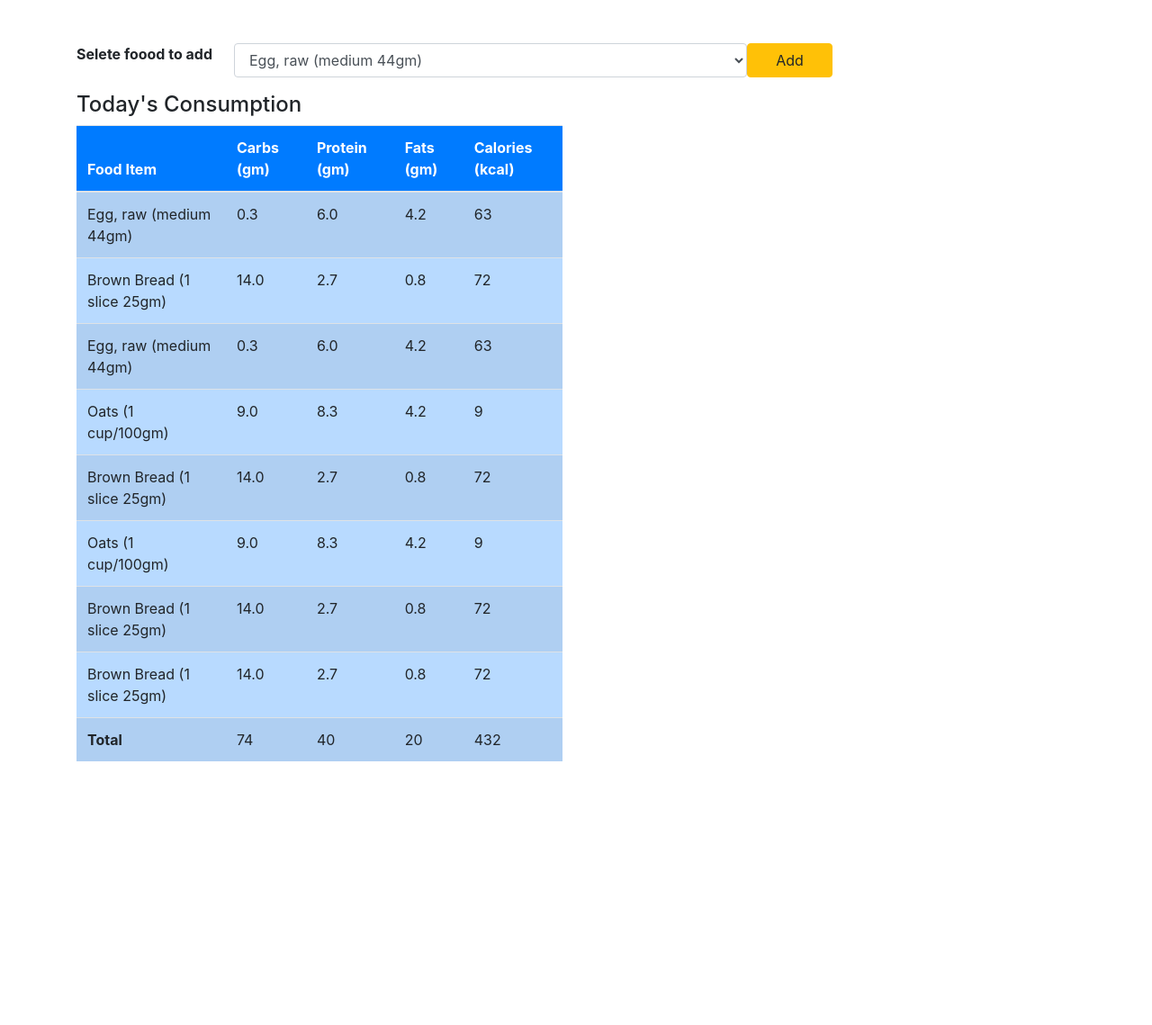
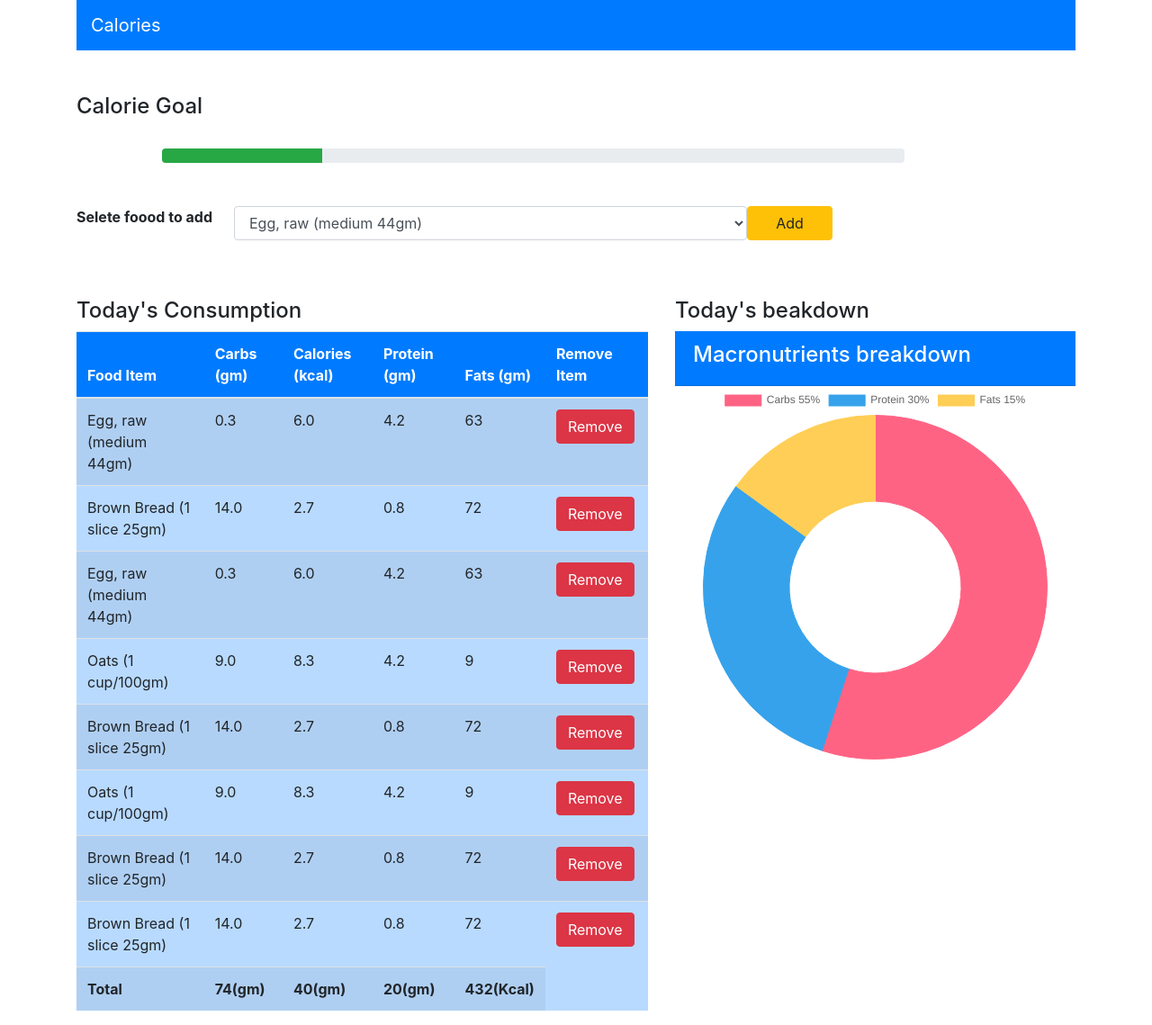
Before and after one commit to Ritesh-Tiwari/Django-Masterclass, a Django app: page / in a window 1280 px wide. Shown: the whole page at 90% size. Before the commit the page ends 846 px from the top, so only its background shows below. Run offline with Django 3.2, Linux system fonts and the light colour scheme; a user stored in the database is signed in; data comes from the database, SQL or seed files in the repository; both versions use the stored data as it was after the commit; some libraries are stand-ins or nearby versions.

Commit message:
adding navbar, integrating chart js, delete functionality.

```diff
--- a/calorieCount/myapp/templates/myapp/index.html
+++ b/calorieCount/myapp/templates/myapp/index.html
@@ -7,11 +7,32 @@
     <title>Calorie Count - {{ user.username }} </title>
     <link rel="stylesheet" href="https://cdn.jsdelivr.net/npm/bootstrap@4.0.0/dist/css/bootstrap.min.css"
         integrity="sha384-Gn5384xqQ1aoWXA+058RXPxPg6fy4IWvTNh0E263XmFcJlSAwiGgFAW/dAiS6JXm" crossorigin="anonymous">
+        <script src="https://cdn.jsdelivr.net/npm/chart.js@2.9.3/dist/Chart.min.js"></script>
 </head>
 
 <body>
-    <div class="container pt-5">
+    <div class="container ">
+        <div class="row">
+            <div class="col-md-12">
+                <div class="navbar navbar-dark bg-primary">
+                    <span class="navbar-brand">Calories </span>
+                </div>
+            </div>
+        </div>
+        <br><br>
 
+        <h4> Calorie Goal</h4>
+        <br>
+        <div class="row">
+            <div class="col-md-9 offset-1">
+                <div class="progress">
+                    <div class="progress-bar bg-success" style="width: 0%" role="progressbar" aria-valuenow="0"
+                        aria-valuemin="0" aria-valuemax="0"></div>
+                </div>
+            </div>
+        </div>
+        <br>
+        <br>
         <div class="row">
             <div class="col-md-12 ">
                 <form action="" method="post">
@@ -29,8 +50,8 @@
             </div>
         </div>
 
-        <div class="row">
-            <div class="col-md-6">
+        <div class="row pt-5">
+            <div class="col-md-7">
                 <div>
                     <h4> Today's Consumption</h4>
                 </div>
@@ -39,9 +60,10 @@
                         <tr class="bg-primary text-white">
                             <th scope="col">Food Item </th>
                             <th scope="col">Carbs (gm) </th>
+                            <th scope="col">Calories (kcal)</th>
                             <th scope="col">Protein (gm)</th>
                             <th scope="col">Fats (gm)</th>
-                            <th scope="col">Calories (kcal)</th>
+                            <th scope="col">Remove Item</th>
                         </tr>
                     </thead>
                     <tbody>
@@ -52,6 +74,7 @@
                             <td> {{ c.food_consume.protein }} </td>
                             <td> {{ c.food_consume.fats }} </td>
                             <td> {{ c.food_consume.calories }} </td>
+                            <td> <a href="{% url 'delete' c.id%}" class="btn btn-danger">Remove</a> </td>
                         </tr>
                         {% endfor %}
                         <tr scope="row">
@@ -65,23 +88,40 @@
 
                 </table>
             </div>
-            <div class="col-md-4 offset-1">
+            <div class="col-md-5 ">
+                <div>
+                    <h4>Today's beakdown</h4>
+                </div>
+                <div class="card-header text-white bg-primary">
+                    <h4> Macronutrients breakdown</h4>
+                </div>
+                <div class="col-md-12">
+                    <canvas id="myChart" width="400" height="400"></canvas>
+
+
+                </div>
 
             </div>
         </div>
 
 
     </div>
-    <script src="https://code.jquery.com/jquery-3.2.1.slim.min.js" integrity="sha384-KJ3o2DKtIkvYIK3UENzmM7KCkRr/rE9/Qpg6aAZGJwFDMVNA/GpGFF93hXpG5KkN" crossorigin="anonymous"></script>
-    <script src="https://cdn.jsdelivr.net/npm/popper.js@1.12.9/dist/umd/popper.min.js" integrity="sha384-ApNbgh9B+Y1QKtv3Rn7W3mgPxhU9K/ScQsAP7hUibX39j7fakFPskvXusvfa0b4Q" crossorigin="anonymous"></script>
-    <script src="https://cdn.jsdelivr.net/npm/bootstrap@4.0.0/dist/js/bootstrap.min.js" integrity="sha384-JZR6Spejh4U02d8jOt6vLEHfe/JQGiRRSQQxSfFWpi1MquVdAyjUar5+76PVCmYl" crossorigin="anonymous"></script>
+    <script src="https://code.jquery.com/jquery-3.2.1.slim.min.js"
+        integrity="sha384-KJ3o2DKtIkvYIK3UENzmM7KCkRr/rE9/Qpg6aAZGJwFDMVNA/GpGFF93hXpG5KkN"
+        crossorigin="anonymous"></script>
+    <script src="https://cdn.jsdelivr.net/npm/popper.js@1.12.9/dist/umd/popper.min.js"
+        integrity="sha384-ApNbgh9B+Y1QKtv3Rn7W3mgPxhU9K/ScQsAP7hUibX39j7fakFPskvXusvfa0b4Q"
+        crossorigin="anonymous"></script>
+    <script src="https://cdn.jsdelivr.net/npm/bootstrap@4.0.0/dist/js/bootstrap.min.js"
+        integrity="sha384-JZR6Spejh4U02d8jOt6vLEHfe/JQGiRRSQQxSfFWpi1MquVdAyjUar5+76PVCmYl"
+        crossorigin="anonymous"></script>
 
 </body>
 <script>
     var table = document.getElementById('table')
-    var carbs = 0, protein=0, fats=0, calories=0;
+    var carbs = 0, protein = 0, fats = 0, calories = 0;
 
-    for(var i = 1; i < table.rows.length -1; i++) {
+    for (var i = 1; i < table.rows.length - 1; i++) {
         console.log(table.rows[i].cells[1].innerHTML);
 
         // collecting the td data
@@ -95,10 +135,47 @@
         calories = Math.round(calories);
     }
     console.log(carbs);
-    document.getElementById('totalCarbs').innerHTML = carbs;
-    document.getElementById('totalProtien').innerHTML = protein;
-    document.getElementById('totalFats').innerHTML = fats;
-    document.getElementById('totalCalories').innerHTML = calories;
+    document.getElementById('totalCarbs').innerHTML = '<b>' + carbs + '(gm) </b>';
+    document.getElementById('totalProtien').innerHTML = '<b>' + protein + '(gm) </b>';
+    document.getElementById('totalFats').innerHTML = '<b>' + fats + '(gm) </b>';
+    document.getElementById('totalCalories').innerHTML = '<b>' + calories + '(Kcal) </b>';
+
+    var calper = (calories / 2000) * 100;
+    document.getElementsByClassName('progress-bar')[0].setAttribute('style', "width:" + calper + '%');
+
+    var total  = carbs+protein+fats;
+    var carbsP = Math.round((carbs/total)*100);
+    var protienP = Math.round((protein/total)*100);
+    var fatsP = Math.round((fats/total)*100);
+
+
+
+
+    var ctx = document.getElementById('myChart').getContext('2d');
+    var myChart = new Chart(ctx, {
+        type: 'doughnut',
+        data: {
+            labels: ['Carbs ' + carbsP + '%', 'Protein ' + protienP + '%', 'Fats ' + fatsP + '%'],
+            datasets: [{
+                label: '# of Votes',
+                data: [carbsP, protienP, fatsP],
+                backgroundColor: [
+                    'rgba(255, 99, 132, 1)',
+                    'rgba(54, 162, 235, 1)',
+                    'rgba(255, 206, 86, 1)',
+
+                ],
+                borderColor: [
+                    'rgba(255, 99, 132, 1)',
+                    'rgba(54, 162, 235, 1)',
+                    'rgba(255, 206, 86, 1)',
+
+                ],
+                borderWidth: 1
+            }]
+        },
+
+    });
 
 </script>
 
--- a/calorieCount/myapp/views.py
+++ b/calorieCount/myapp/views.py
@@ -1,4 +1,4 @@
-from django.shortcuts import render
+from django.shortcuts import redirect, render
 from .models import Food, Consume
 # Create your views here
 def index(request):
@@ -15,3 +15,12 @@ def index(request):
     consume_food = Consume.objects.filter(user=request.user )
 
     return render(request,'myapp/index.html',{'foods':foods, 'consume_food':consume_food })
+
+
+def delete_consume(request, id):
+    Consume_food = Consume.objects.get(id=id)
+    if request.method == "POST":
+        Consume_food.delete()
+        return redirect('/')
+    else:
+        return render (request, "myapp/delete.html")
--- a/calorieCount/mysite/urls.py
+++ b/calorieCount/mysite/urls.py
@@ -19,4 +19,7 @@ from myapp import views
 urlpatterns = [
     path('admin/', admin.site.urls),
     path('', views.index, name="index"),
+    path('delete/<int:id>/', views.delete_consume, name="delete"),
+
+
 ]
```
Also changed, not shown: calorieCount/myapp/templates/myapp/delete.html (added, +16 -0 lines), calorieCount/db.sqlite3.
